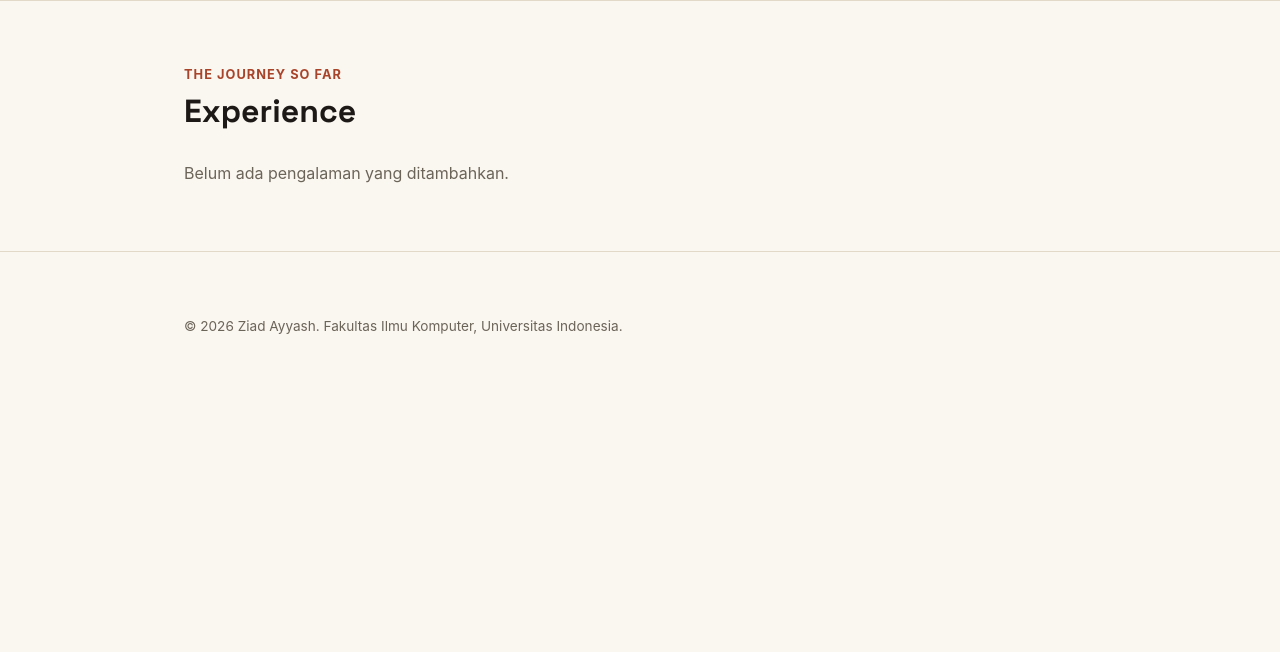
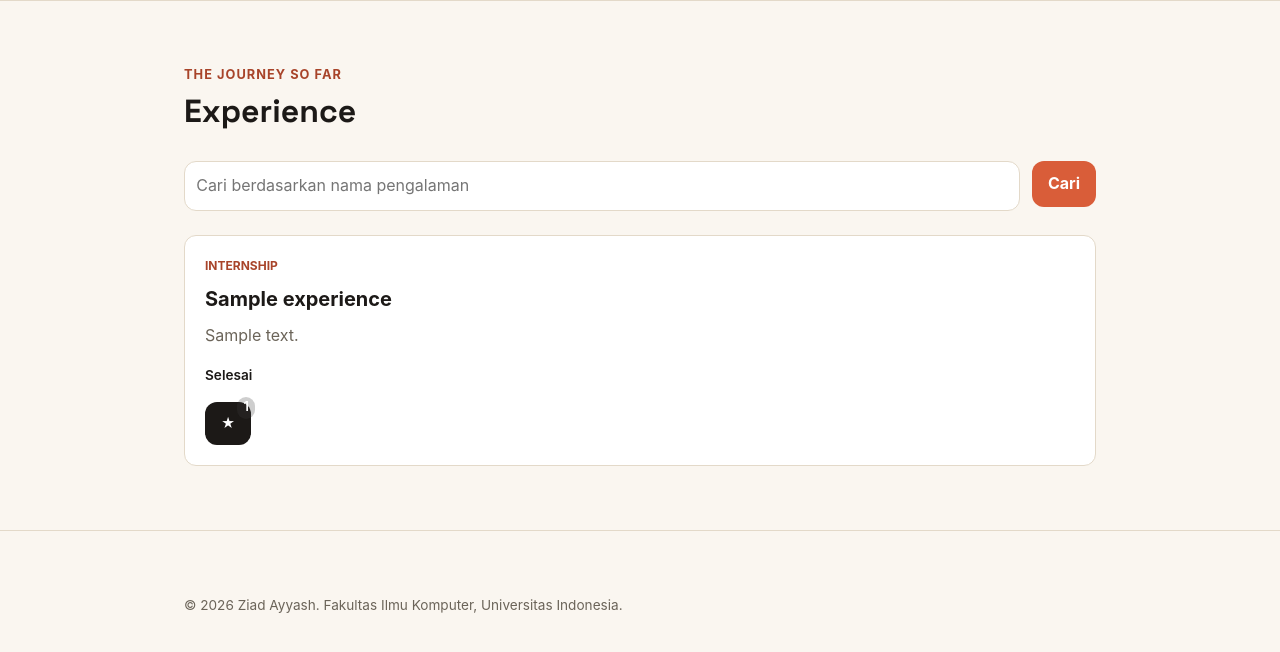
Before and after one commit to ziad-ayyash/myportofolio, a Django app: page /experience/ in a window 1280 px wide. Shown: the part 74-726 px from the top of the page. Run offline with Django 5.2, Linux system fonts and the light colour scheme; tables that the repository leaves empty hold one stand-in row (values such as "Sample post"); some libraries are stand-ins or nearby versions.

Commit message:
feat: implemented experience page script and debouncing

```diff
--- a/main/views.py
+++ b/main/views.py
@@ -75,14 +75,21 @@
 # ------------------------------------
 
 def show_experience(request):
+    title_query = request.GET.get("title", "").strip()
+
     context = {
         "name": NAME,
+        "title_query": title_query,
         "can_edit": request.user.has_perm('main.can_edit_experience')
     }
     return render(request, "experience.html", context)
 
 def get_experience_json(request):
+    title_query = request.GET.get("title", "").strip()
     experiences = Experience.objects.all()
+
+    if title_query:
+        experiences = experiences.filter(title__icontains=title_query)
 
     # Konstruksi data JSON secara manual agar bisa menyisipkan logika Star
     data = []
@@ -98,8 +105,7 @@
                 "description": experience.description,
                 "category": experience.category,
                 "thumbnail": experience.thumbnail,
-                "started_at": experience.started_at,
-                "ended_at": experience.ended_at,
+                "is_ongoing": experience.is_ongoing,
                 "star_count": starred_users.count(),
                 "is_starred": is_starred,
                 "starred_by_names": starred_by_names,
--- a/templates/experience.html
+++ b/templates/experience.html
@@ -16,41 +16,173 @@
                 </a>
                 {% endif %}
             </div>
-            <div class="experience-grid">
-                {% for experience in experience_list %}
-                <article class="experience-card">
-                    <span class="experience-category">
-                        {{ experience.get_category_display }}
-                    </span>
-                    <h2>{{ experience.title }}</h2>
-                    <p class="experience-description">
-                        {{ experience.description }}
-                    </p>
+            <form id="experience-search-form" method="get" action="{% url 'main:show_experience' %}"
+                class="project-search">
+                <input id="search-input" type="search" name="title" value="{{ title_query }}"
+                    placeholder="Cari berdasarkan nama pengalaman" class="project-search__input"
+                    aria-label="Cari berdasarkan nama pengalaman">
+                <button type="submit" class="button gradient-button gradient-outline">Cari</button>
+            </form>
 
-                    {% if experience.is_ongoing %}
-                    <p class="experience-status">Sedang berlangsung</p>
-                    {% else %}
-                    <p class="experience-status">Selesai</p>
-                    {% endif %}
-                    <div class="project-actions">
-                        {% include "components/experience_star.html" with experience=experience %}
-                        {% if user.is_superuser %}
-                        {% include "components/experience_delete_modal.html" with experience=experience %}
-                        {% endif %}
-                        {% if user.is_superuser or can_edit %}
-                        <a href="{% url 'main:edit_experience' experience.id %}">
-                            <button type="button" class="button gradient-button" title="Edit Pengalaman"><i class="fa-solid fa-pen"></i></button>
-                        </a>
-                        {% endif %}
-                    </div>
-                </article>
-                {% empty %}
-                <p class="empty-state">
-                    Belum ada pengalaman yang ditambahkan.
-                </p>
-                {% endfor %}
+            <!-- Loading State -->
+            <div id="loading" class="empty-state hide">
+                <p>Memuat Pengalaman...</p>
             </div>
+
+            <!-- Error State -->
+            <div id="error" class="empty-state hide">
+                <p>Gagal memuat data pengalaman. Silakan coba lagi.</p>
+            </div>
+
+            <!-- Empty State -->
+            <div id="empty" class="empty-state hide">
+                <p>Belum ada pengalaman yang ditambahkan.</p>
+            </div>
+
+            <div id="grid" class="experience-grid hide"></div>
+
         </div>
     </section>
 </main>
+<script>
+    // Konfigurasi
+    const BASE_EXPERIENCE_ENDPOINT = "{% url 'main:get_experience_json' %}";
+    const IS_SUPERUSER = "{{ user.is_superuser|yesno:'true,false' }}" === "true";
+    let experienceAbortController;
+
+    // Elemen DOM
+    const loadingState = document.getElementById('loading');
+    const errorState = document.getElementById('error');
+    const emptyState = document.getElementById('empty');
+    const gridContainer = document.getElementById('grid');
+    const searchForm = document.getElementById('experience-search-form');
+    const searchInput = document.getElementById('search-input');
+
+    // Debouncing
+    const SEARCH_DEBOUNCE_DELAY = 300;
+    let searchDebounceTimer;
+
+    // Menyembunyikan/Menampilkan section halaman
+    function displayPageSection({ showLoading = false, showError = false, showEmpty = false, showGrid = false }) {
+        loadingState.classList.toggle('hide', !showLoading);
+        errorState.classList.toggle('hide', !showError);
+        emptyState.classList.toggle('hide', !showEmpty);
+        gridContainer.classList.toggle('hide', !showGrid);
+    }
+
+    // Membuat elemen card pengalaman
+    function buildExperienceCardElement(item) {
+        const experience = item.fields;
+        const experienceId = item.pk;
+
+        const articleElement = document.createElement('article');
+        articleElement.className = 'experience-card';
+
+        const ongoingStatusHtml = experience.is_ongoing
+            ? `<p class="experience-status">Sedang berlangsung</p>`
+            : `<p class="experience-status">Selesai</p>`;
+
+        const imageHtml = experience.thumbnail
+            ? `<img src="${experience.thumbnail}" alt="${experience.title} Thumbnail" class="experience-image">`
+            : '';
+
+        // Dummy UUID digunakan untuk digantikan oleh ID asli dari data JSON
+        const deleteUrl = "{% url 'main:delete_experience' '00000000-0000-0000-0000-000000000000' %}"
+            .replace('00000000-0000-0000-0000-000000000000', experienceId);
+        const starUrl = "{% url 'main:toggle_experience_star' '00000000-0000-0000-0000-000000000000' %}"
+            .replace('00000000-0000-0000-0000-000000000000', experienceId);
+
+        const deleteHtml = IS_SUPERUSER
+            ? `<form method="post" action="${deleteUrl}" style="display:inline;">
+                {% csrf_token %}
+                <button type="submit" class="button button-danger" onclick="return confirm('Yakin ingin menghapus pengalaman ini?');">Hapus</button>
+            </form>`
+            : '';
+
+        const isStarredClass = experience.is_starred ? " is-starred" : "";
+        const starTitle = experience.star_count > 0
+            ? `Dibintangi oleh ${experience.starred_by_names}`
+            : "Jadilah yang pertama memberi star";
+
+        // Komponen card
+        const completeCardHtml = `
+            <span class="experience-category">${experience.category}</span>
+            <h2>${experience.title}</h2>
+            <p class="experience-description">${experience.description}</p>
+            ${ongoingStatusHtml}
+            <div class="project-actions">
+                    <form method="post" action="${starUrl}" class="star-form">
+                        {% csrf_token %}
+                        <button type="submit"
+                                class="button button-star${isStarredClass}"
+                                title="${starTitle}">
+                            <span aria-hidden="true">★</span>
+                            <span class="star-count">${experience.star_count}</span>
+                        </button>
+                    </form>
+                ${deleteHtml}
+            </div>
+        `;
+
+        articleElement.innerHTML = completeCardHtml;
+        return articleElement;
+    }
+
+    // Fetch data pengalaman
+    async function fetchExperience(searchQuery = "") {
+        if (experienceAbortController) experienceAbortController.abort();
+        experienceAbortController = new AbortController();
+
+        try {
+            displayPageSection({ showLoading: true });
+
+            const url = searchQuery ? `${BASE_EXPERIENCE_ENDPOINT}?title=${encodeURIComponent(searchQuery)}` : BASE_EXPERIENCE_ENDPOINT;
+
+            const response = await fetch(url, {
+                headers: { 'Accept': 'application/json' },
+                signal: experienceAbortController.signal,
+            });
+
+            if (!response.ok) throw new Error('Failed to fetch data');
+
+            const experienceData = await response.json();
+
+            if (experienceData.length === 0) {
+                displayPageSection({ showEmpty: true });
+            } else {
+                gridContainer.innerHTML = '';
+                experienceData.forEach(item => {
+                    gridContainer.appendChild(buildExperienceCardElement(item));
+                });
+                displayPageSection({ showGrid: true });
+            }
+        } catch (error) {
+            if (error.name === 'AbortError') return;
+            console.error('Error loading experiences:', error);
+            displayPageSection({ showError: true });
+        }
+    }
+
+    // Event Handlers untuk Form Search
+    function searchExperience() {
+        fetchExperience(searchInput.value.trim());
+    }
+
+    searchInput.addEventListener("input", function () {
+        clearTimeout(searchDebounceTimer);
+
+        searchDebounceTimer = setTimeout(function () {
+            searchExperience();
+        }, SEARCH_DEBOUNCE_DELAY);
+    });
+
+    searchForm.addEventListener("submit", function (event) {
+        event.preventDefault();
+        clearTimeout(searchDebounceTimer);
+        searchExperience();
+    });
+
+    // Start application
+    fetchExperience(searchInput.value.trim());
+</script>
 {% endblock content %}
```
